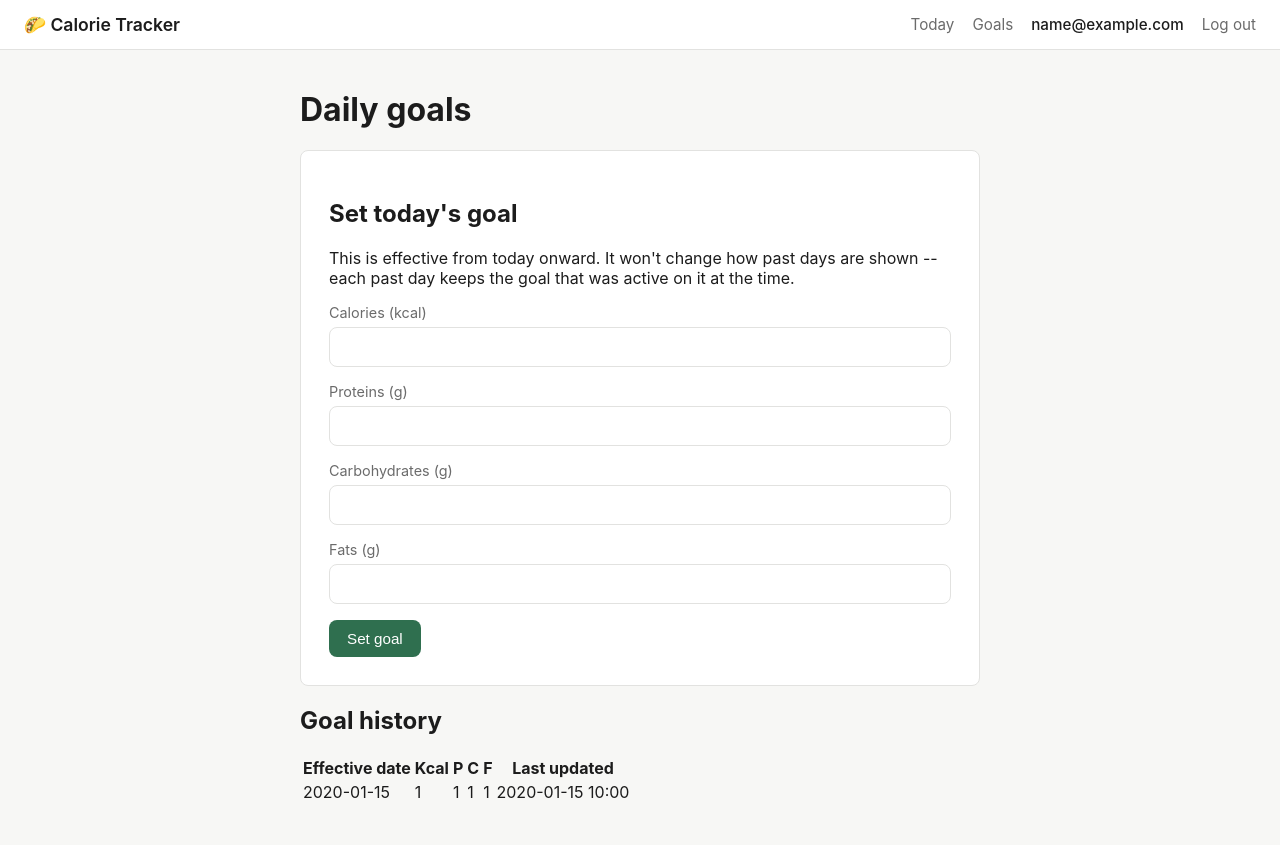
After one commit to fishija/calorie-tracker, a Flask app: page /goals/ in a window 1280 px wide. The commit adds this page. Run offline with Flask 3, Linux system fonts and the light colour scheme; a user stored in the database is signed in; tables that the repository leaves empty hold one stand-in row (values such as "Sample post").

Commit message:
Add index.html for goals module and nav link to /goals in base.html
+ update numeric type input style

```diff
--- a/app/static/style.css
+++ b/app/static/style.css
@@ -78,7 +78,7 @@ label {
     font-size: 0.9rem;
     color: var(--muted);
 }
-input[type=text], input[type=email], input[type=password] {
+input[type=text], input[type=email], input[type=password], input[type=number] {
     width: 100%;
     padding: 10px 12px;
     border: 1px solid var(--border);
--- a/app/templates/base.html
+++ b/app/templates/base.html
@@ -12,6 +12,8 @@
     <div class="links">
       {% if current_user.is_authenticated %}
         <a href="{{ url_for('main.index') }}">Today</a>
+        <a href="{{ url_for('goals.index') }}">Goals</a>
+
         <span class="user-email">{{ current_user.email }}</span>
         <a href="{{ url_for('auth.logout') }}">Log out</a>
       {% else %}
--- /dev/null
+++ b/app/templates/goals/index.html
@@ -0,0 +1,94 @@
+{% extends "base.html" %}
+
+{% block content %}
+<div class="container py-4">
+  <h1 class="h3 mb-4">Daily goals</h1>
+
+  <div class="card mb-5">
+    <div class="card-body">
+      <h2 class="h5 card-title">
+        {% if todays_goal %}Update today's goal{% else %}Set today's goal{% endif %}
+      </h2>
+      <p class="text-muted small">
+        This is effective from today onward. It won't change how past days are shown --
+        each past day keeps the goal that was active on it at the time.
+      </p>
+
+      <form method="post" novalidate>
+        {{ form.hidden_tag() }}
+
+        <div class="row g-3">
+          <div class="col-6 col-md-3">
+            <label class="form-label" for="{{ form.calorie_kcal.id }}">{{ form.calorie_kcal.label.text }}</label>
+            {{ form.calorie_kcal(class="form-control" + (" is-invalid" if form.calorie_kcal.errors else "")) }}
+            {% for error in form.calorie_kcal.errors %}
+              <div class="field-error">{{ error }}</div>
+            {% endfor %}
+          </div>
+
+          <div class="col-6 col-md-3">
+            <label class="form-label" for="{{ form.protein_g.id }}">{{ form.protein_g.label.text }}</label>
+            {{ form.protein_g(class="form-control" + (" is-invalid" if form.protein_g.errors else "")) }}
+            {% for error in form.protein_g.errors %}
+              <div class="field-error">{{ error }}</div>
+            {% endfor %}
+          </div>
+
+          <div class="col-6 col-md-3">
+            <label class="form-label" for="{{ form.carb_g.id }}">{{ form.carb_g.label.text }}</label>
+            {{ form.carb_g(class="form-control" + (" is-invalid" if form.carb_g.errors else "")) }}
+            {% for error in form.carb_g.errors %}
+              <div class="field-error">{{ error }}</div>
+            {% endfor %}
+          </div>
+
+          <div class="col-6 col-md-3">
+            <label class="form-label" for="{{ form.fat_g.id }}">{{ form.fat_g.label.text }}</label>
+            {{ form.fat_g(class="form-control" + (" is-invalid" if form.fat_g.errors else "")) }}
+            {% for error in form.fat_g.errors %}
+              <div class="field-error">{{ error }}</div>
+            {% endfor %}
+          </div>
+        </div>
+
+        <button type="submit" class="btn btn-primary mt-3">
+          {% if todays_goal %}Update today's goal{% else %}Set goal{% endif %}
+        </button>
+      </form>
+    </div>
+  </div>
+
+  <h2 class="h5 mb-3">Goal history</h2>
+
+  {% if history %}
+    <div class="table-responsive">
+      <table class="table table-sm align-middle">
+        <thead>
+          <tr>
+            <th>Effective date</th>
+            <th>Kcal</th>
+            <th>P</th>
+            <th>C</th>
+            <th>F</th>
+            <th>Last updated</th>
+          </tr>
+        </thead>
+        <tbody>
+          {% for goal in history %}
+            <tr {% if todays_goal and goal.id == todays_goal.id %}class="table-primary"{% endif %}>
+              <td>{{ goal.effective_date.strftime("%Y-%m-%d") }}</td>
+              <td>{{ goal.calorie_kcal }}</td>
+              <td>{{ goal.protein_g }}</td>
+              <td>{{ goal.carb_g }}</td>
+              <td>{{ goal.fat_g }}</td>
+              <td>{{ goal.updated_at.strftime("%Y-%m-%d %H:%M") }}</td>
+            </tr>
+          {% endfor %}
+        </tbody>
+      </table>
+    </div>
+  {% else %}
+    <p class="text-muted">No goals set yet.</p>
+  {% endif %}
+</div>
+{% endblock %}
```
